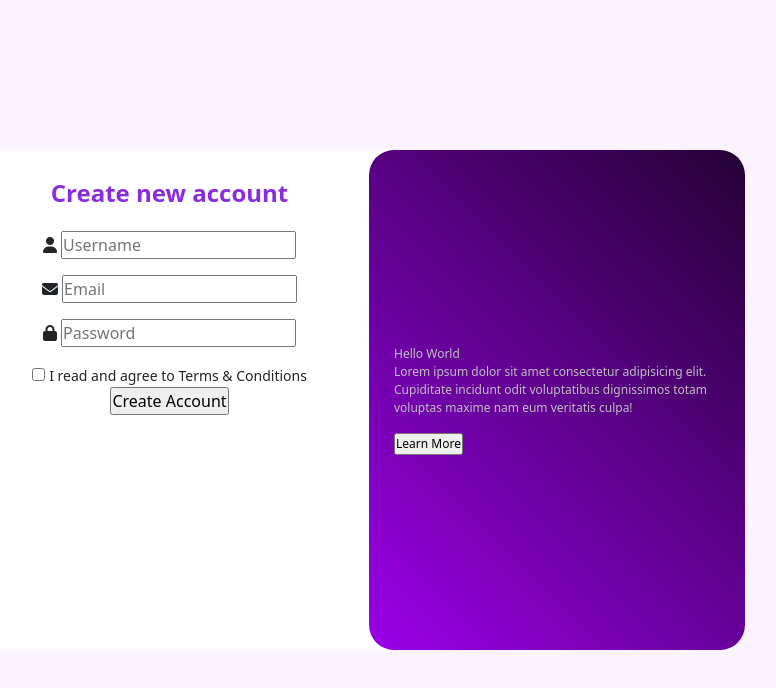
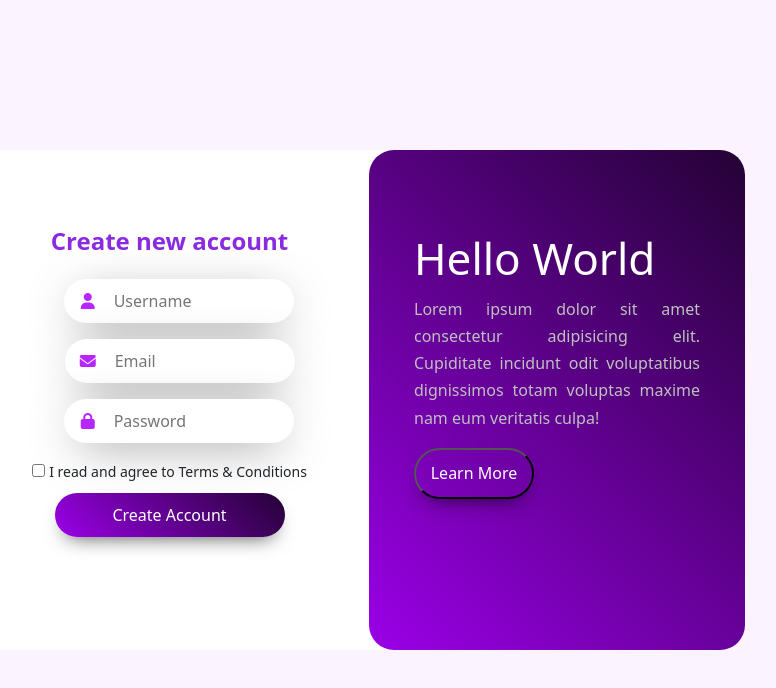
Before and after one commit to Asnoyon/signup, a plain HTML site: page index.html in a window 1280 px wide. Shown: the whole page, without its empty margins (283-1059 px from the left). Drawn offline with Linux system fonts and the light colour scheme.

Commit message:
style done

```diff
--- a/style.css
+++ b/style.css
@@ -52,5 +52,72 @@ body {
   background-color: #fff;
   height: 100%;
   border-radius: 1.563rem;
-  box-shadow: 0rem 0.625rem 2.5rem -0.625rem rgba(0, 0, 0. 0.7);
+  box-shadow: 0rem 0.625rem 2.5rem -0.625rem rgba(0, 0, 0 0.7);
 }
+.myRightCtn header {
+  color: #fff;
+  font-size: 2.75rem;
+}
+.box {
+  position: relative;
+  margin: 1.25rem;
+  margin-bottom: 6.25rem;
+  text-align: justify;
+  line-height: 1.7;
+  font-size: 1rem;
+}
+
+.myLeftCtn .myInput {
+  width: 14.37rem;
+  border-radius: 1.563rem;
+  padding: 0.625rem;
+  padding-left: 3.125rem;
+  border: none;
+  box-shadow: 0rem 0.625rem 3rem -0.875rem rgba(0, 0, 0, 0.7);
+}
+.myForm {
+  position: relative;
+  margin-top: 3rem;
+}
+
+.myLeftCtn .butt {
+  background: linear-gradient(45deg, #9b00e8, #240235);
+  color: #fff;
+  width: 14.375rem;
+  border: none;
+  border-radius: 1.725rem;
+  padding: 0.625rem;
+  box-shadow: 0rem 0.625rem 1.25rem -0.625rem rgba(0, 0, 0, 0.7);
+  margin-top: 0.625rem;
+}
+
+.myLeftCtn .butt:hover {
+  background: linear-gradient(45deg, #b726ff, #240235);
+}
+
+.myLeftCtn .butt:focus {
+  outline: none;
+}
+
+.myLeftCtn .fa-solid {
+  position: relative;
+  color: #b726ff;
+
+  left: 2.2rem;
+}
+
+.butt_out {
+  background: transparent;
+  color: #fff;
+  width: 7.5rem;
+  border-radius: 1.725rem;
+  padding: 0.625rem;
+   box-shadow: 0rem 0.625rem 1.25rem -0.625rem rgba(0, 0, 0, 0.7);
+
+}
+.butt_out:hover {
+  border: 2px solid #eecbff;
+}
+.butt_out:focus{
+  outline: none;
+}
```
